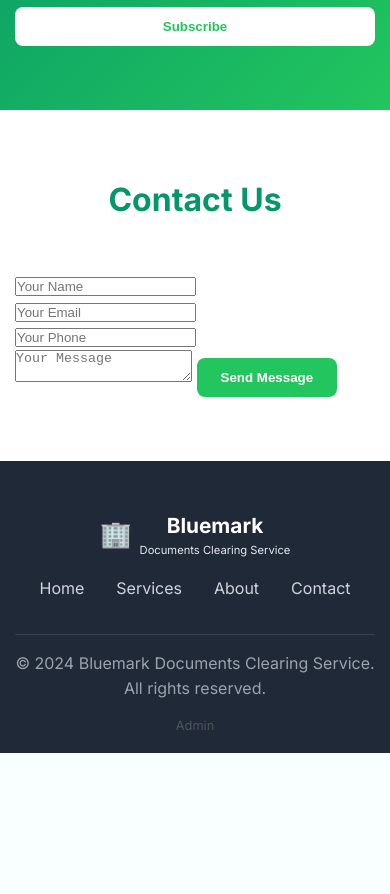
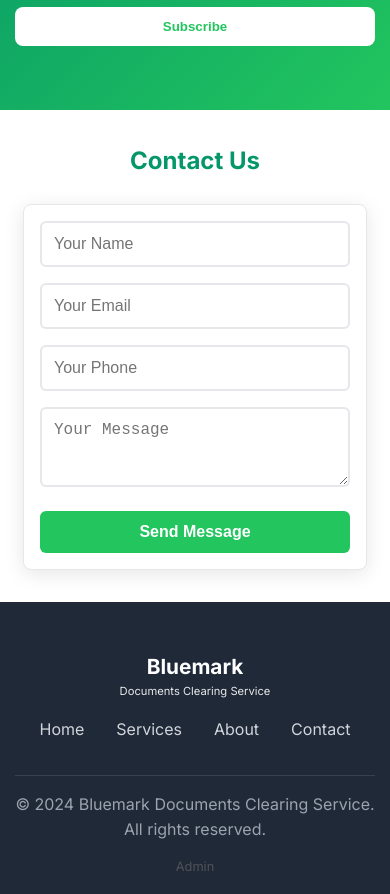
Before and after one commit to arafatinbusiness/bluemark, a plain HTML site: page index.html in a window 390 px wide. Shown: the part 2316-3210 px from the top of the page. Before the commit the page ends 3069 px from the top, so only its background shows below. Drawn offline with Linux system fonts and the light colour scheme; no server answers.

```diff
--- a/index.html
+++ b/index.html
@@ -840,13 +840,23 @@
     <section class="contact-form">
         <div class="container">
             <h3>Contact Us</h3>
+            <div class="form-container">
                 <form onsubmit="submitContactForm(event)">
+                    <div class="form-group">
                         <input type="text" id="contactName" placeholder="Your Name" required>
+                    </div>
+                    <div class="form-group">
                         <input type="email" id="contactEmail" placeholder="Your Email" required>
+                    </div>
+                    <div class="form-group">
                         <input type="tel" id="contactPhone" placeholder="Your Phone">
+                    </div>
+                    <div class="form-group">
                         <textarea id="contactMessage" placeholder="Your Message" required></textarea>
-                <button type="submit" class="btn btn-primary">Send Message</button>
+                    </div>
+                    <button type="submit" class="submit-btn">Send Message</button>
                 </form>
+            </div>
         </div>
     </section>
 
@@ -918,7 +928,7 @@
         <div class="container">
             <div class="footer-content">
                 <div class="footer-logo">
-                    <div class="logo-icon">🏢</div>
+
                     <div class="logo-text">
                         <h4>Bluemark</h4>
                         <p>Documents Clearing Service</p>
--- a/style.css
+++ b/style.css
@@ -3116,6 +3116,77 @@ body {
     background: #16a34a;
 }
 
+/* Mobile Contact Form Styles */
+@media (max-width: 768px) {
+    .contact-form {
+        padding: 3rem 0;
+    }
+
+    .contact-form h3 {
+        font-size: 1.75rem;
+        margin-bottom: 2rem;
+    }
+
+    .form-container {
+        padding: 1.5rem;
+        margin: 0 1rem;
+    }
+
+    .form-group input,
+    .form-group select,
+    .form-group textarea {
+        padding: 14px;
+        font-size: 16px; /* Prevents zoom on iOS */
+    }
+
+    .form-group textarea {
+        min-height: 100px;
+    }
+
+    .submit-btn {
+        padding: 14px;
+        font-size: 1rem;
+    }
+}
+
+@media (max-width: 480px) {
+    .contact-form {
+        padding: 2rem 0;
+    }
+
+    .contact-form h3 {
+        font-size: 1.5rem;
+        margin-bottom: 1.5rem;
+    }
+
+    .form-container {
+        padding: 1rem;
+        margin: 0 0.5rem;
+        border-radius: 8px;
+    }
+
+    .form-group {
+        margin-bottom: 1rem;
+    }
+
+    .form-group input,
+    .form-group select,
+    .form-group textarea {
+        padding: 12px;
+        font-size: 16px;
+        border-radius: 6px;
+    }
+
+    .form-group textarea {
+        min-height: 80px;
+    }
+
+    .submit-btn {
+        padding: 12px;
+        border-radius: 6px;
+    }
+}
+
 /* Mailing List */
 .mailing-list {
     padding: 4rem 0;
```
Lines whose indentation alone changed are shown as unchanged.
